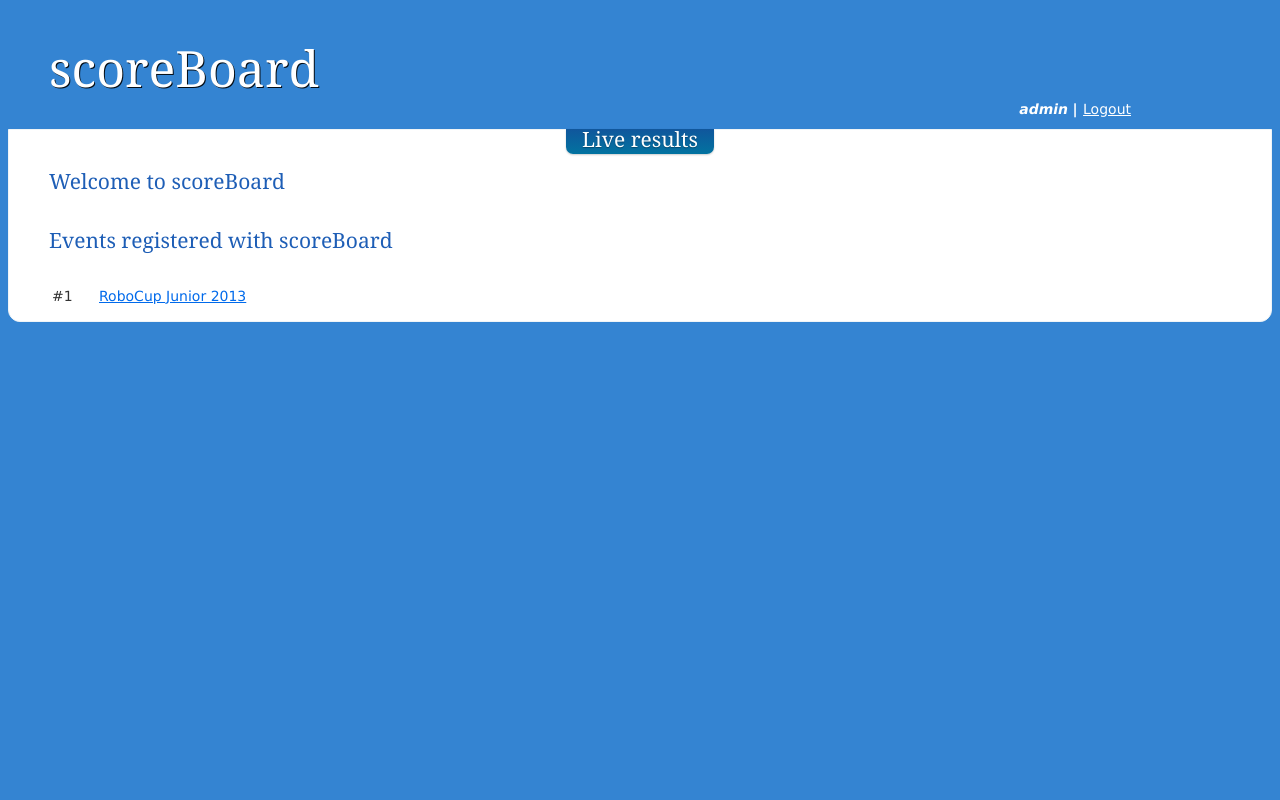
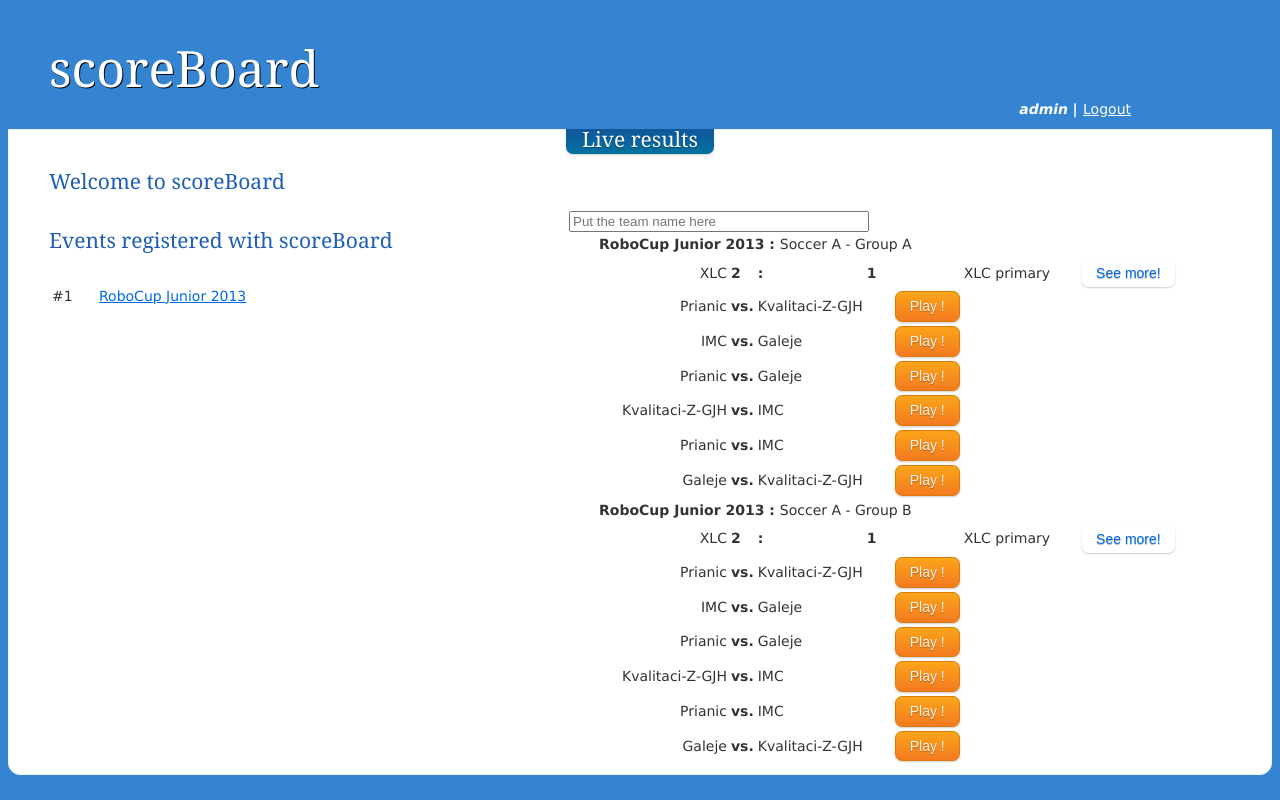
Before and after one commit to xlcteam/scoreBoard, a Django app: template scoreboard/templates/index.html in a window 1280 px wide. Run offline with Django 3.2, Linux system fonts and the light colour scheme; the template is opened without the code that fills it: values that come from a table or form of the project are taken from there, others are empty; a user stored in the database is signed in; data comes from the database, SQL or seed files in the repository; parts of the project's set-up code (start-up, migrations or seed data) failed here and were passed over; some libraries are stand-ins or nearby versions.

Commit message:
dashboard with matches; quicksearch moved to separate file

```diff
--- a/scoreboard/templates/group.html
+++ b/scoreboard/templates/group.html
@@ -17,6 +17,7 @@
 
   <section class="col span_4 clr">
     <h3>Matches</h3>
+    {% include "quicksearch.html" %}
     {% include "matches.html" %}
   </section>
 
--- a/scoreboard/templates/index.html
+++ b/scoreboard/templates/index.html
@@ -8,7 +8,26 @@
         <h2>Events registered with scoreBoard</h2>
         {% include "events.html" %}
     </div>
-        <div style="clear:both"></div>
+
+
+    <div class="upMatches">
+      {% include "quicksearch.html" %}
+      {% for event in events %}
+        {% for competition in event.competitions.all %}
+            {% for group in competition.groups.all %}
+                <div class="gName">
+                  <strong>{{ event.name }} : </strong>{{ competition.name }} - {{ group.name }}
+                </div>  <br/>
+                <div class="groupMatches">
+                    {% include "matches.html" %}
+                </div>
+            {% endfor %}
+        {% endfor %}
+      {% endfor %}
+    </div>
+    <div style="clear: both;"></div>
+
+
 {% endif %}
 
 {% endblock %}
--- a/scoreboard/templates/matches.html
+++ b/scoreboard/templates/matches.html
@@ -1,6 +1,5 @@
 {% if matches %}
-<input type="text" placeholder="Put the team name here" id="id_search" value=""
-name="search" style="width: 80%; max-width: 300px;"> <br/>
+
 <table class='matchTable'>
         {% for match in matches %}
           <tr>
@@ -51,10 +50,3 @@ name="search" style="width: 80%; max-width: 300px;"> <br/>
         {% endif %}
 
 {% endif %}
-
-<script type="text/javascript">
-		$(function () {
-			$('input#id_search').quicksearch('.matchTable tbody tr');
-
-		});
-	</script>
--- /dev/null
+++ b/scoreboard/templates/quicksearch.html
@@ -0,0 +1,10 @@
+<input type="text" placeholder="Put the team name here" id="id_search" value=""
+name="search" style="width: 80%; max-width: 300px;"> <br/>
+
+
+<script type="text/javascript">
+		$(function () {
+			$('input#id_search').quicksearch('.matchTable tbody tr');
+
+		});
+	</script>
--- a/scoreboard/templates/team.html
+++ b/scoreboard/templates/team.html
@@ -8,5 +8,6 @@
     <a href="/team/{{team.id}}">{{team.name}}</a>
 </div>
 <h2> Matches for team {{ team.name }} </h2>
+{% include "quicksearch.html" %}
 {% include "matches.html" %}
 {% endblock %}
--- a/scorebrd/views.py
+++ b/scorebrd/views.py
@@ -152,7 +152,8 @@ def team(request, team_id):
 @render_to('index.html')
 def index(request):
     events = Event.objects.all()
-    return {'user': request.user, 'events': events}
+    matches = Match.objects.all()
+    return {'user': request.user, 'events': events, 'matches': matches}
 
 @render_to('matches/generate.html')
 @login_required(login_url='/login/')
```
